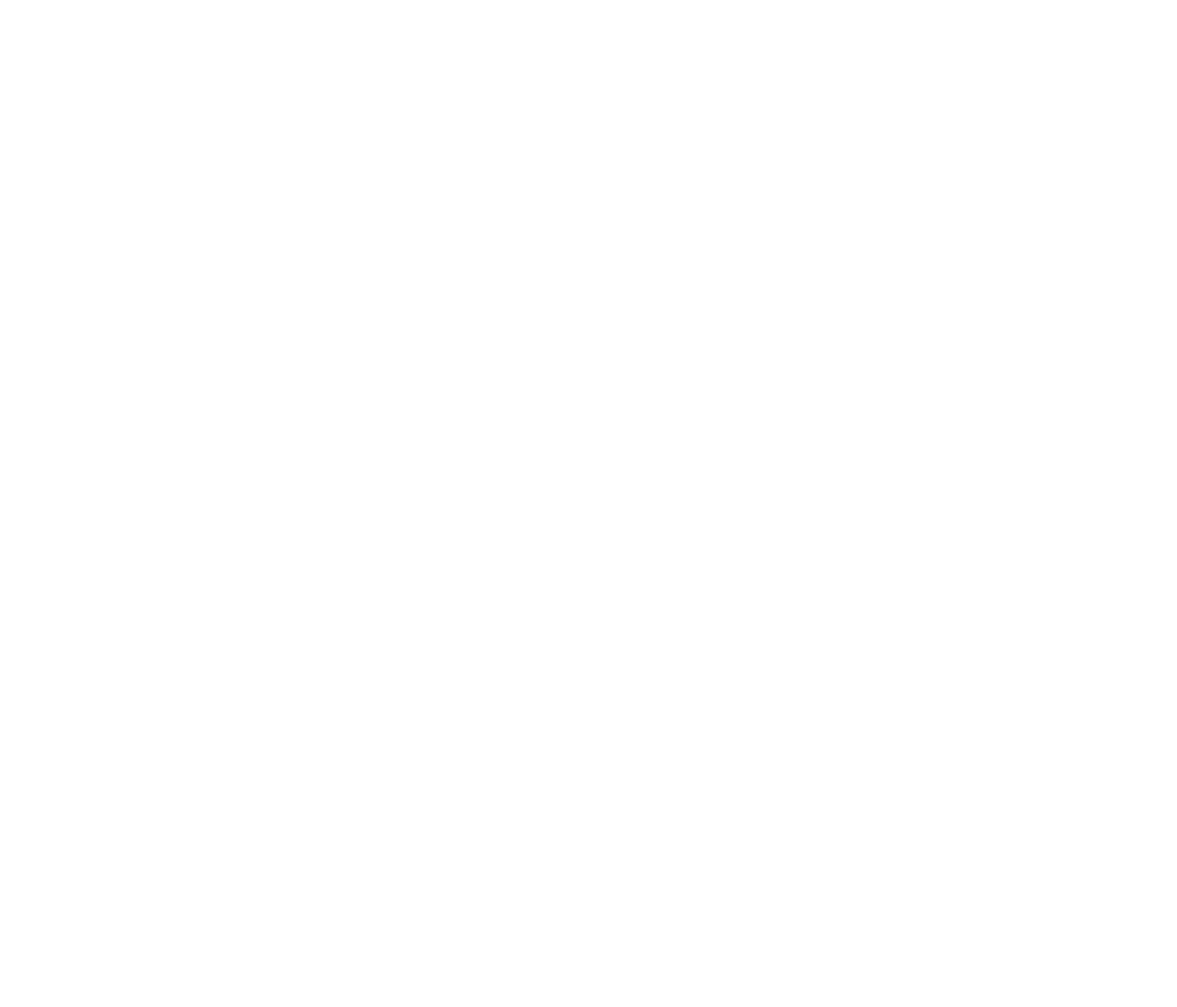
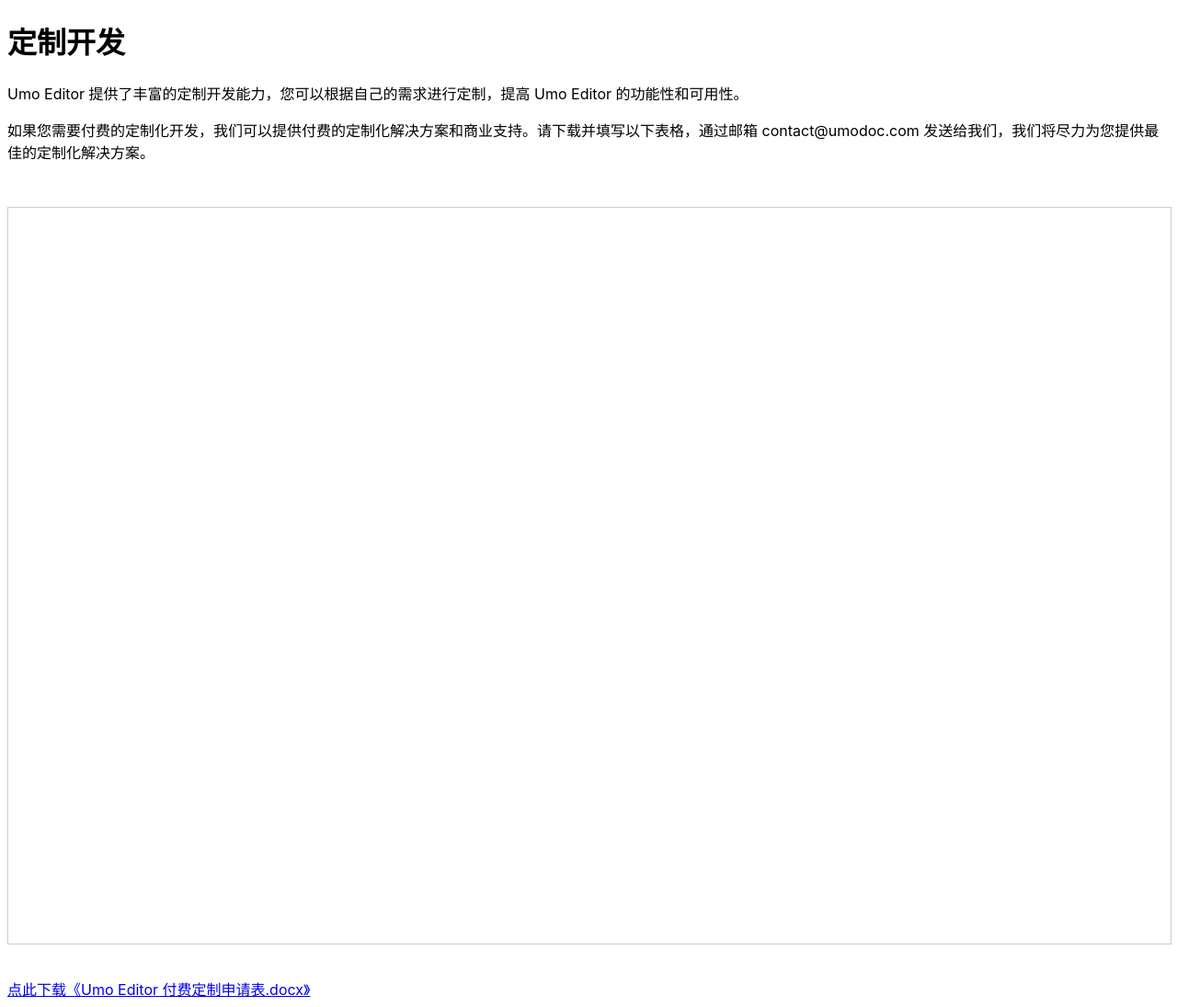
Before and after one commit to umodoc/docs, a Next.js app: page /cn/docs/customization in a window 1280 px wide. Before the commit this address had no page. Shown: the whole page at 92% size. Before the commit the page ends 800 px from the top, so only its background shows below. Built offline with nearby package versions, Linux system fonts and the light colour scheme.

Commit message:
添加“定制开发”页面

```diff
--- a/pages/cn/docs/_meta.js
+++ b/pages/cn/docs/_meta.js
@@ -7,6 +7,7 @@
 	features: '核心特性',
 	'getting-started': '快速开始',
 	changelog: '更新日志',
+	customization: '定制开发',
 	roadmap: '开发计划',
 	'--api': {
 		type: 'separator',
--- /dev/null
+++ b/pages/cn/docs/customization.mdx
@@ -0,0 +1,10 @@
+# 定制开发
+
+Umo Editor 提供了丰富的定制开发能力，您可以根据自己的需求进行定制，提高 Umo Editor 的功能性和可用性。
+
+如果您需要付费的定制化开发，我们可以提供付费的定制化解决方案和商业支持。请下载并填写以下表格，通过邮箱 contact@umodoc.com 发送给我们，我们将尽力为您提供最佳的定制化解决方案。
+
+
+<iframe src="/files/Umo Editor 付费定制申请表.pdf" width="100%" height="800" style={{border: 'solid 1px #ccc', margin: '2rem 0'}}></iframe>
+
+<a href="/files/Umo Editor 付费定制申请表.docx">点此下载《Umo Editor 付费定制申请表.docx》</a>
--- a/pages/cn/docs/index.mdx
+++ b/pages/cn/docs/index.mdx
@@ -88,8 +88,6 @@
 
 ## 贡献代码
 
-### 贡献者名单
-
 Umo Editor 的发展，离不开社区的支持，以下是为 Umo Editor 贡献过代码的贡献者名单，向他们致谢：
 
 - [Umo Team](https://github.com/umodoc)：👨‍💻 核心开发者
@@ -123,7 +121,7 @@
 
 ## 定制开发
 
-如果您需要定制化开发，请联系我们，我们可以提供付费的定制化解决方案和商业支持。
+如果您需要定制化开发，请联系我们，我们可以提供付费的定制化解决方案和商业支持。详细信息请访问[定制开发](./docs/customization)。
 
 ## 开源协议
 
```
Also changed, not shown: 2 other files (tests, documents, lock files or other folders).
